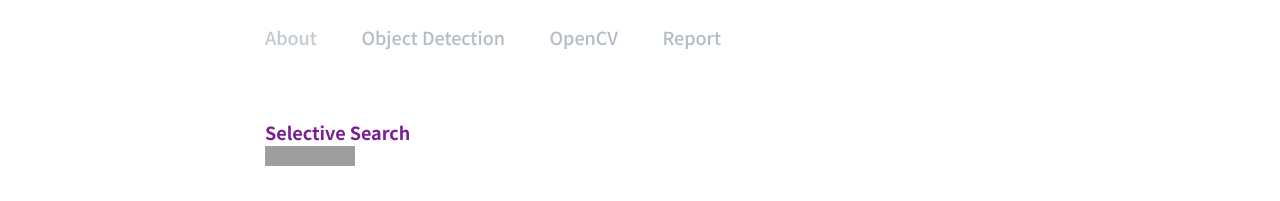
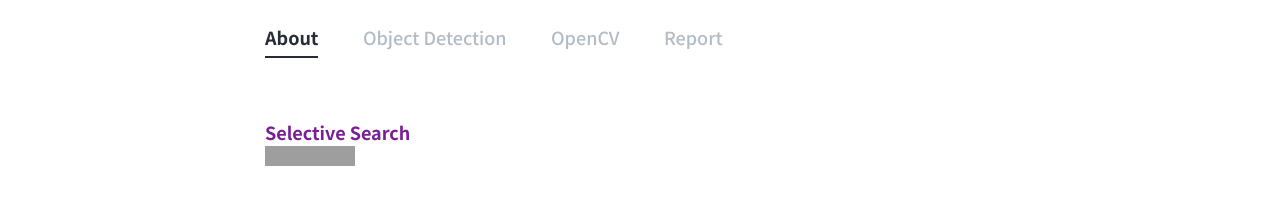
Before and after one commit to yoncho/yoncho.github.io, a Jekyll site: the page built from object-detection/01_K번째_수.md, in a window 1280 px wide. Shown: the top 201 px of the page. Built offline with Jekyll 4.4.1, drawn with Linux system fonts in a browser that asks for light colours; some web fonts are replaced; grey boxes are pictures that could not be loaded.

Commit message:
2021.03.13

```diff
--- a/_layouts/default.html
+++ b/_layouts/default.html
@@ -10,7 +10,7 @@
             <ul>
                 <li class="transition">
                     <a href="{{ '' | prepend: site.baseurl }}/"
-                        {% if current[1] == "object-detection" or current[1] == "opencv" or current[1] == "report" %}
+                        {% if current[1] == "obdt" or current[1] == "opencv" or current[1] == "report" %}
                         class="normal" {% endif %} class="active">About</a>
                 </li>
                 <li class="transition">
```
